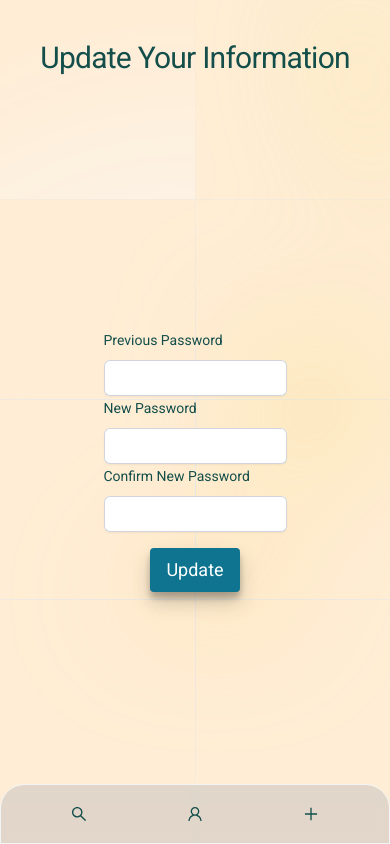
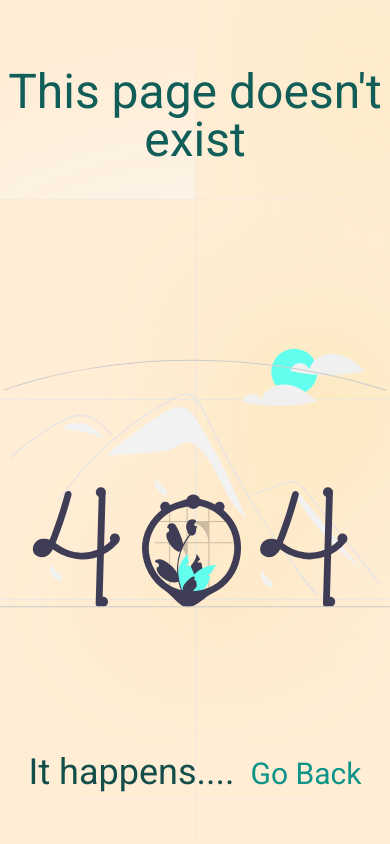
Before and after one commit to hopeVaughn/p2p, a React (Vite) app in the folder apps/client/: page / in a window 390 px wide. Built offline with nearby package versions, Linux system fonts and the light colour scheme.

Commit message:
adjust styling for mobile screens

```diff
--- a/apps/client/src/App.tsx
+++ b/apps/client/src/App.tsx
@@ -11,13 +11,13 @@ function App() {
   return (
     <>
       {/* <Landing /> */}
-      {/* <Register /> */}
-      {/* <Error /> */}
-      {/* <PageNotFound /> */}
-      {/* <Search /> */}
       {/* <MobileNavbar /> */}
       {/* <FormRowSelect /> */}
-      <Profile />
+      <PageNotFound />
+      {/* <Error /> */}
+      {/* <Register /> */}
+      {/* <Search /> */}
+      {/* <Profile /> */}
     </>
   );
 }
--- a/apps/client/src/Pages/Error.tsx
+++ b/apps/client/src/Pages/Error.tsx
@@ -4,12 +4,10 @@ import BackgroundPattern from '../Global_Components/BackgroundPattern';
 const Error: React.FC = () => {
   return (
     <main className='flex flex-col items-center justify-center bg-gray-100 min-h-screen text-center md:px-0 relative'>
-      <h1 className='text-5xl text-teal-800 mt-4 text-center pb-10 w-full       <section className="relative isolate overflow-hidden">
-        <BackgroundPattern />
-      </section>'>Somethings Wrong!</h1>
-      <img src={server_down} className='mx-auto max-w-full h-[65vh]' alt="server_down" />
-      <p className='text-4xl md:py-16 text-teal-900 text-center w-full'>We're working on it!
-        <a href="#" className='pl-4 text-3xl text-teal-600 text-center w-full'>Go Back</a>
+      <h1 className='text-5xl text-teal-800 mt-4 text-center pb-10 w-full z-10 '>Somethings Wrong!</h1>
+      <img src={server_down} className='mx-auto max-w-full h-[65vh] z-10' alt="server_down" />
+      <p className='text-4xl md:py-16 text-teal-900 text-center w-full flex flex-col z-10'>We're working on it!
+        <a href="#" className='pl-4 text-2xl text-teal-600 text-center w-full z-10'>Go Back</a>
       </p>
       <section className="relative isolate overflow-hidden">
         <BackgroundPattern />
--- a/apps/client/src/Pages/PageNotFound.tsx
+++ b/apps/client/src/Pages/PageNotFound.tsx
@@ -4,7 +4,7 @@ import BackgroundPattern from '../Global_Components/BackgroundPattern';
 const PageNotFound: React.FC = () => {
   return (
     <main className='flex flex-col items-center justify-center bg-orange-100 min-h-screen text-center md:px-0 relative'>
-      <h1 className='text-5xl  text-teal-800 mt-4 text-center pb-10 w-full z-0'>This page doesn't exist</h1>
+      <h1 className='text-5xl  text-teal-800 mt-4 text-center pb-10 w-full z-10'>This page doesn't exist</h1>
       <img src={page_not_found} className='mx-auto max-w-full h-[65vh] z-10' alt="age_not_found" />
       <p className='text-4xl md:py-16 text-teal-900 text-center w-full'>It happens....
         <a href="#" className='pl-4 text-3xl text-teal-600 text-center w-full'>Go Back</a>
--- a/apps/client/src/Pages/Protected_Routes/Search.tsx
+++ b/apps/client/src/Pages/Protected_Routes/Search.tsx
@@ -8,7 +8,7 @@ const Search: React.FC = () => {
   return (
     <main className='relative bg-orange-100 min-h-screen flex flex-col items-center justify-between'>
       <header className='pt-10'>
-        <h2 className="text-3xl tracking-tight text-teal-900 sm:text-6xl">Search for a Bathroom Near You</h2>
+        <h2 className="text-2xl tracking-tight text-teal-900 sm:text-6xl">Search for a Bathroom Near You</h2>
       </header>
       <section className="flex-grow flex flex-col items-center justify-center px-6 py-10">
         <form className="w-full max-w-md" action="">
```
